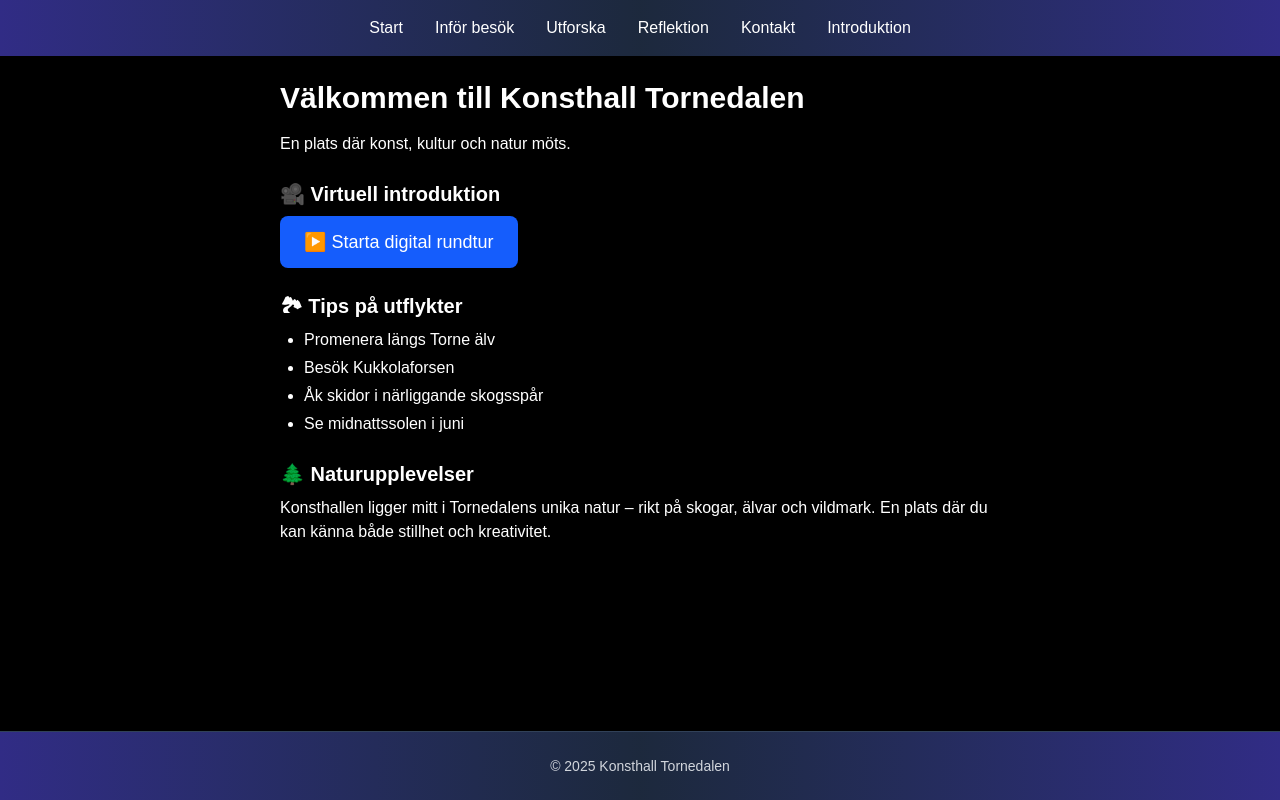
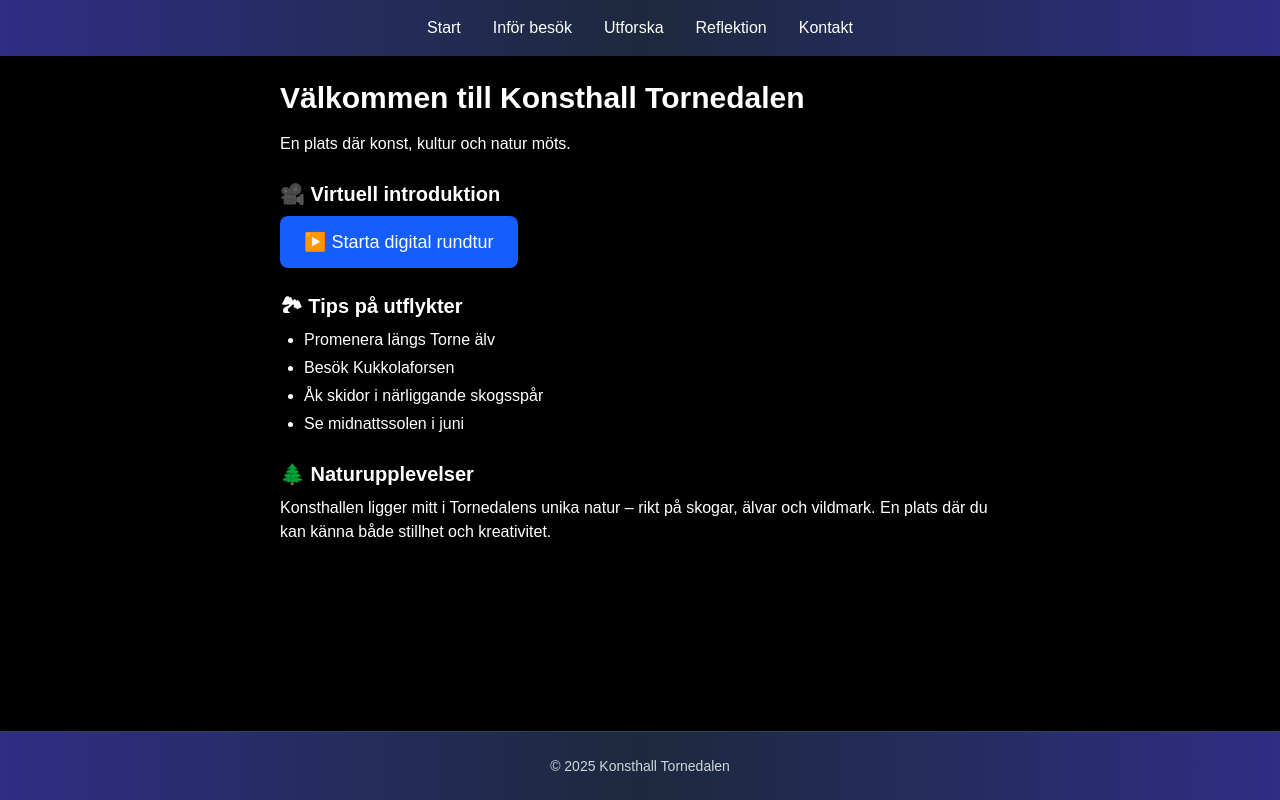
Before and after one commit to Olle-88/konsthall-demo, a Next.js app: page / in a window 1280 px wide. Built offline with nearby package versions, Linux system fonts and the light colour scheme.

Commit message:
🔥 Tog bort separat introduktionssida (nu integrerad i startsidan)

```diff
--- a/components/Header.tsx
+++ b/components/Header.tsx
@@ -8,7 +8,6 @@ export default function Header() {
       <Link href="/utforska" className="text-white hover:text-indigo-300 transition-colors">Utforska</Link>
       <Link href="/reflektion" className="text-white hover:text-indigo-300 transition-colors">Reflektion</Link>
       <Link href="/kontakt" className="text-white hover:text-indigo-300 transition-colors">Kontakt</Link>
-      <Link href="/introduktion" className="text-white hover:text-indigo-300 transition-colors">Introduktion</Link>
     </header>
   );
 }
```
